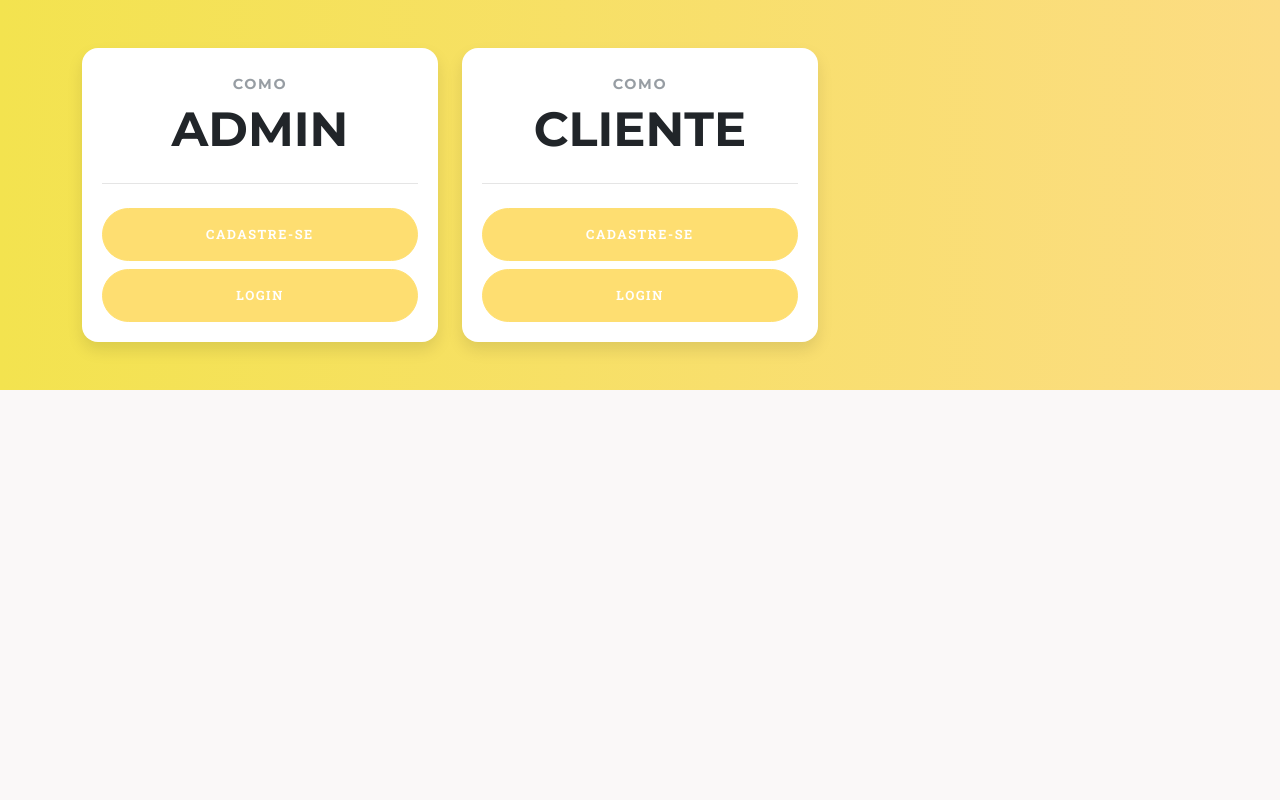
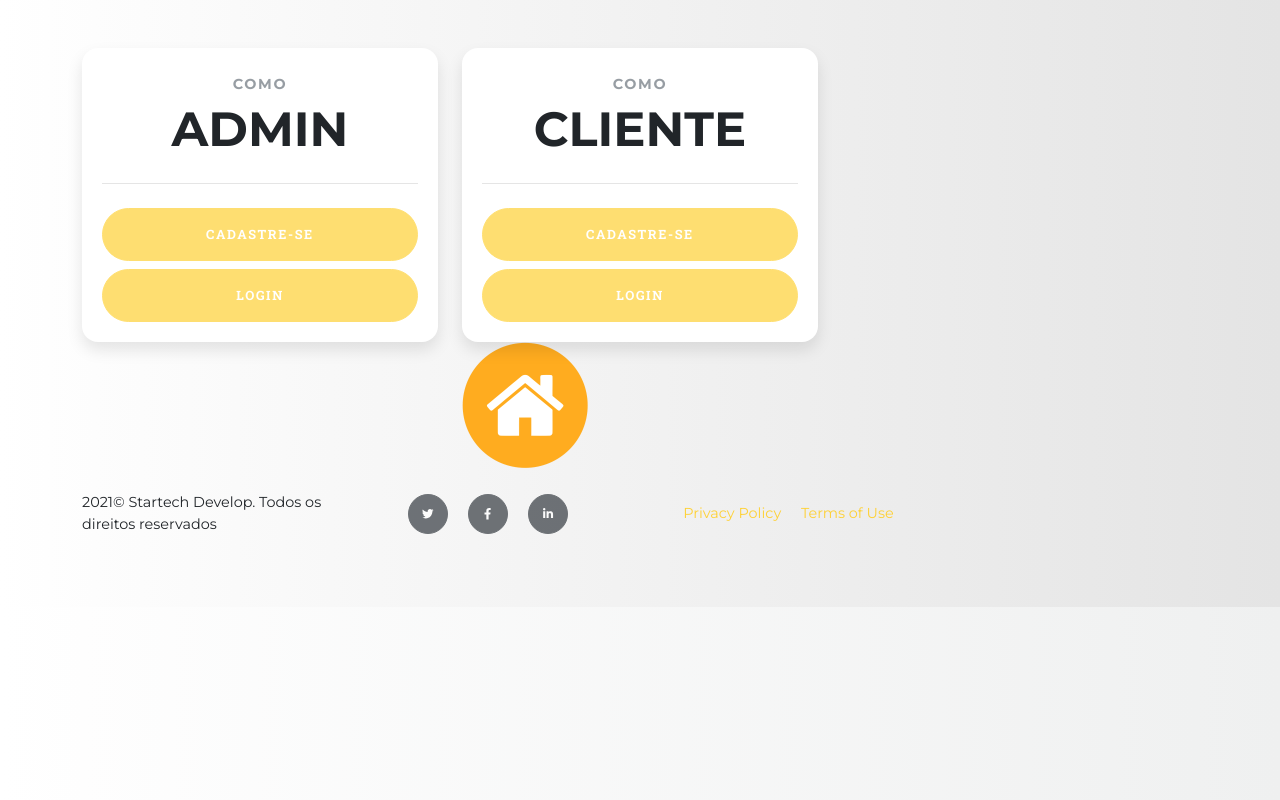
Before and after one commit to Aylsonmessias/hanguu, a PHP site: page /tipodecadastro.php in a window 1280 px wide. Run offline with PHP 8.4, Linux system fonts and the light colour scheme; some libraries are stand-ins or nearby versions; some web fonts are replaced.

Commit message:
Add button home

```diff
--- a/_includes/header.php
+++ b/_includes/header.php
@@ -18,9 +18,6 @@
         <link href="css/cadastro.css" rel ="stylesheet"/>
         <link href="css/slide.css" rel ="stylesheet"/>
         <link href="css/tipodecadastro.css" rel ="stylesheet"/>
-        <link href="css/cont.css" rel ="stylesheet"/>
-        <link href="css/search.css" rel="stylesheet" id="bootstrap-css">
-        <link href="css/search.css" rel="stylesheet" integrity="sha384-MCw98/SFnGE8fJT3GXwEOngsV7Zt27NXFoaoApmYm81iuXoPkFOJwJ8ERdknLPMO" crossorigin="anonymous">
-        <link href="css/search.css" rel="stylesheet" integrity="sha384-B4dIYHKNBt8Bc12p+WXckhzcICo0wtJAoU8YZTY5qE0Id1GSseTk6S+L3BlXeVIU" crossorigin="anonymous">
         <link href="css/whatsapp.css" rel ="stylesheet"/>
+        <link href="css/button.css" rel ="stylesheet"/>
     </head>
--- a/cadastroUser.php
+++ b/cadastroUser.php
@@ -52,5 +52,7 @@ include "_includes/header.php";
         </div>
       </div>
     </div>
+
+
   </div>
 </body>
--- /dev/null
+++ b/css/buttonhome.css
@@ -0,0 +1,5 @@
+.home-button {
+    position: fixed;
+    right: 15px;
+    bottom: 15px;
+}
--- a/css/tipodecadastro.css
+++ b/css/tipodecadastro.css
@@ -1,6 +1,6 @@
 section.pricing {
-    background: #007bff;
-    background: linear-gradient(to right, #f3e34f, #fcdc83);
+    background: #ebebeb;
+    background: linear-gradient(to right, #ffffff, #e4e4e4);
   }
 
   .pricing .card {
--- a/tipodecadastro.php
+++ b/tipodecadastro.php
@@ -1,7 +1,7 @@
 <?php
    include "_includes/header.php"
+   ?>
 
-   ?>
 <section class="pricing py-5">
   <div class="container">
     <div class="row">
@@ -48,6 +48,14 @@
             <a href="login.php" class="btn btn-block btn-primary text-uppercase">Login</a>
           </div>
         </div>
+
+        <div>
+        <a href="index.php" class="home-button">
+          <img  src="assets/img/home.png" alt="botão home"/>
+    </a>
+    </div>
+
+
       </div>
       <!-- Pro Tier
       <div class="col-lg-4">
@@ -72,4 +80,20 @@
       </div>
     </div>
   </div>
-</section>
+</section>-->
+<footer class="footer py-4">
+            <div class="container">
+                <div class="row align-items-center">
+                    <div class="col-lg-4 text-lg-left"> 2021© Startech Develop. Todos os direitos reservados </div>
+                    <div class="col-lg-4 my-3 my-lg-0">
+                        <a class="btn btn-dark btn-social mx-2" href="#!"><i class="fab fa-twitter"></i></a>
+                        <a class="btn btn-dark btn-social mx-2" href="#!"><i class="fab fa-facebook-f"></i></a>
+                        <a class="btn btn-dark btn-social mx-2" href="#!"><i class="fab fa-linkedin-in"></i></a>
+                    </div>
+                    <div class="col-lg-4 text-lg-right">
+                        <a class="mr-3" href="#!">Privacy Policy</a>
+                        <a href="#!">Terms of Use</a>
+                    </div>
+                </div>
+            </div>
+        </footer>
```
Also changed, not shown: index.php (+8 -0 lines), loginView.php (+12 -0 lines), assets/img/home.png (added), whatsapp.php (renamed from _includes/whatsapp.php).
